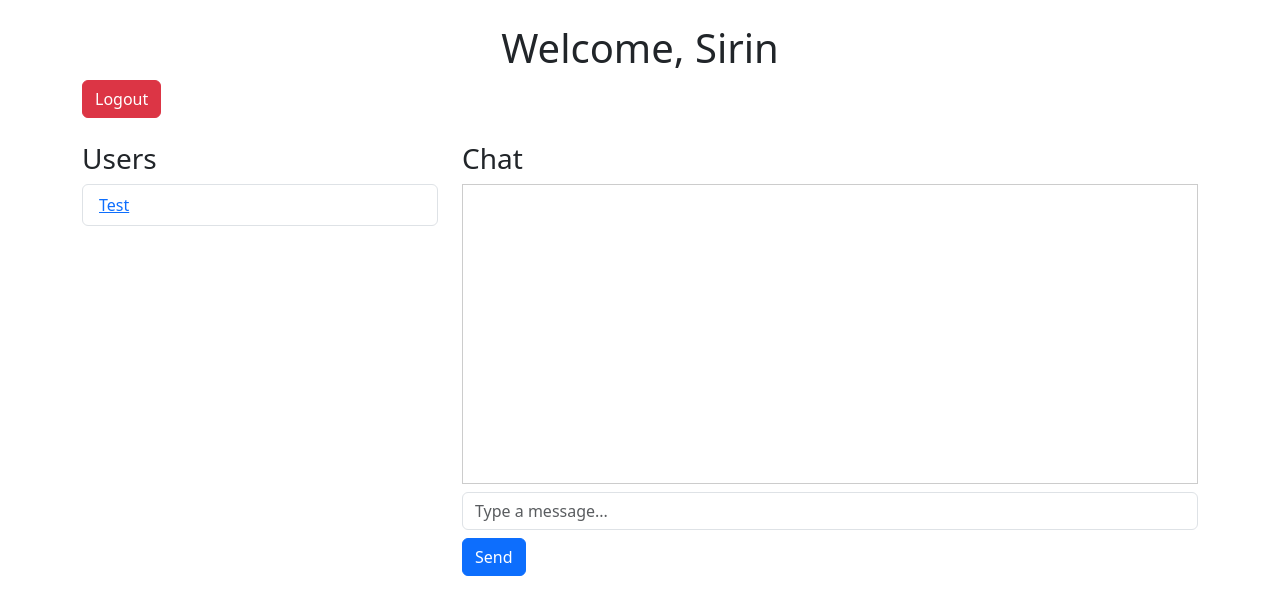
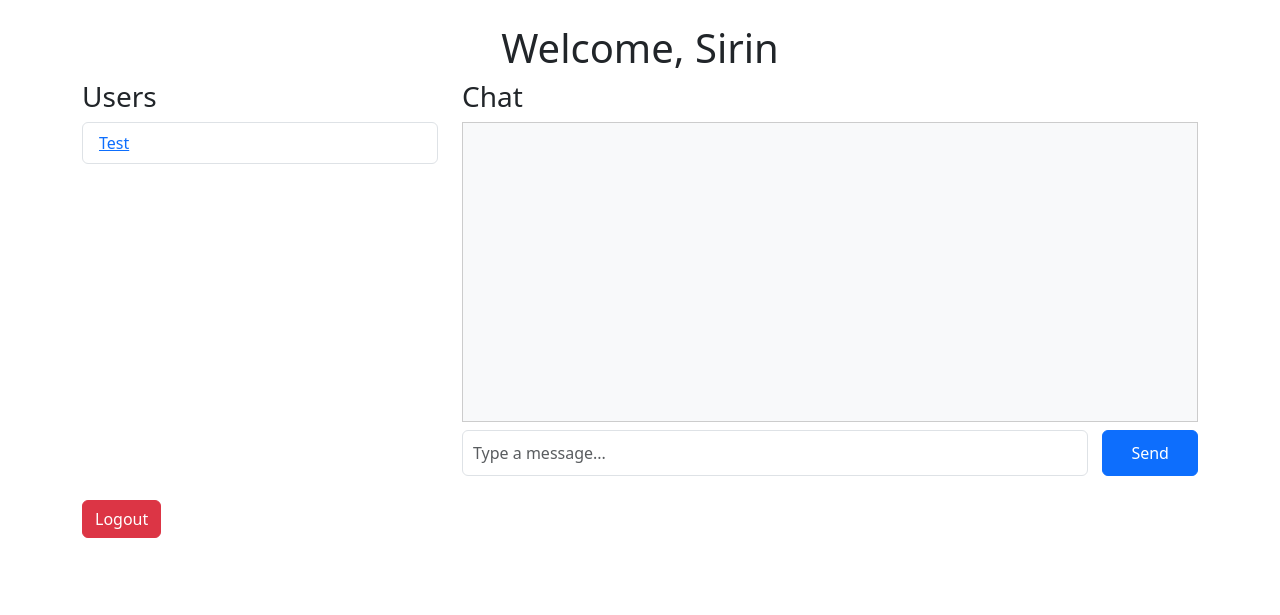
Before and after one commit to Fahmithasirin/Chat, a Django app: page /chat/ in a window 1280 px wide. Shown: the top 615 px of the page. Run offline with Django 5.2, Linux system fonts and the light colour scheme; a user stored in the database is signed in; data comes from the database, SQL or seed files in the repository; both versions use the stored data as it was after the commit.

Commit message:
ui changes

```diff
--- a/chat_project/templates/chat_home.html
+++ b/chat_project/templates/chat_home.html
@@ -7,26 +7,57 @@
     <link rel="stylesheet" href="https://cdn.jsdelivr.net/npm/bootstrap@5.3.0-alpha1/dist/css/bootstrap.min.css">
     <style>
         .text-end {
-            background-color: #cce5ff; /* Light blue background for the sender */
-            padding: 5px 10px;
-            border-radius: 10px;
-            margin: 5px 0;
-
+            background-color: #cce5ff;
+            padding: 10px 15px;
+            border-radius: 15px;
+            margin: 10px 0;
+            max-width: 80%;
+            float: right;
+            clear: both;
         }
 
         .text-start {
-            background-color: #e2e3e5; /* Light gray background for the receiver */
-            padding: 5px 10px;
-            border-radius: 10px;
-            margin: 5px 0;
+            background-color: #e2e3e5;
+            padding: 10px 15px;
+            border-radius: 15px;
+            margin: 10px 0;
+            max-width: 80%;
+            float: left;
+            clear: both;
+        }
+
+        #chat-box {
+            border: 1px solid #ccc;
+            padding: 20px;
+            width: 100%;
+            height: 300px;
+            overflow-y: scroll;
+            background-color: #f8f9fa;
+        }
+
+        #message-input {
+            width: 85%;
+            float: left;
+            padding: 10px;
+        }
+
+        .btn-primary {
+            width: 13%;
+            float: right;
+            padding: 10px;
+        }
+
+        .timestamp {
+            display: block;
+            font-size: 0.8em;
+            color: #6c757d;
+            margin-top: 5px;
         }
     </style>
-
 </head>
 <body>
     <div class="container mt-4">
         <h1 class="text-center">Welcome, {{ user.username }}</h1>
-        <a href="{% url 'logout' %}" class="btn btn-danger mb-4">Logout</a>
 
         <div class="row">
             <div class="col-md-4">
@@ -42,11 +73,13 @@
 
             <div class="col-md-8">
                 <h3>Chat</h3>
-                <div id="chat-box" style="border: 1px solid #ccc; padding: 10px; height: 300px; overflow-y: scroll;"></div>
+                <div id="chat-box"></div>
                 <input type="text" id="message-input" class="form-control mt-2" placeholder="Type a message...">
                 <button class="btn btn-primary mt-2" onclick="sendMessage()">Send</button>
             </div>
         </div>
+
+        <a href="{% url 'logout' %}" class="btn btn-danger mt-4">Logout</a>
     </div>
 
     <script>
@@ -62,14 +95,23 @@
                     chatBox.innerHTML = '';
                     data.messages.forEach(msg => {
                         const messageDiv = document.createElement('div');
-                        messageDiv.textContent = msg.content;
-                        if (msg.sender_id === userId) {
-                            messageDiv.className = 'text-start ';
+                        const messageContent = document.createElement('div');
+                        const messageTime = document.createElement('div');
+
+                        messageContent.textContent = msg.content;
+                        messageTime.textContent = new Date(msg.timestamp).toLocaleTimeString();
+                        messageTime.className = 'timestamp';
+
+                        if (msg.sender_id != userId) {
+                            messageDiv.className = 'text-end';
                             console.log(msg.sender_id);
                         } else {
-                            messageDiv.className = 'text-end ';
+                            messageDiv.className = 'text-start';
                             console.log(msg.sender_id);
                         }
+
+                        messageDiv.appendChild(messageContent);
+                        messageDiv.appendChild(messageTime);
                         chatBox.appendChild(messageDiv);
                     });
                     chatBox.scrollTop = chatBox.scrollHeight;
```
Also changed, not shown: db.sqlite3.
